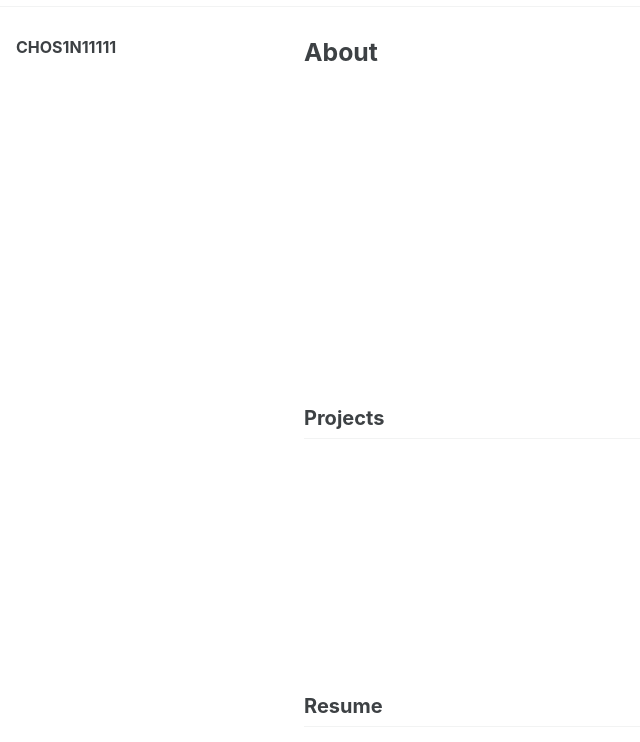
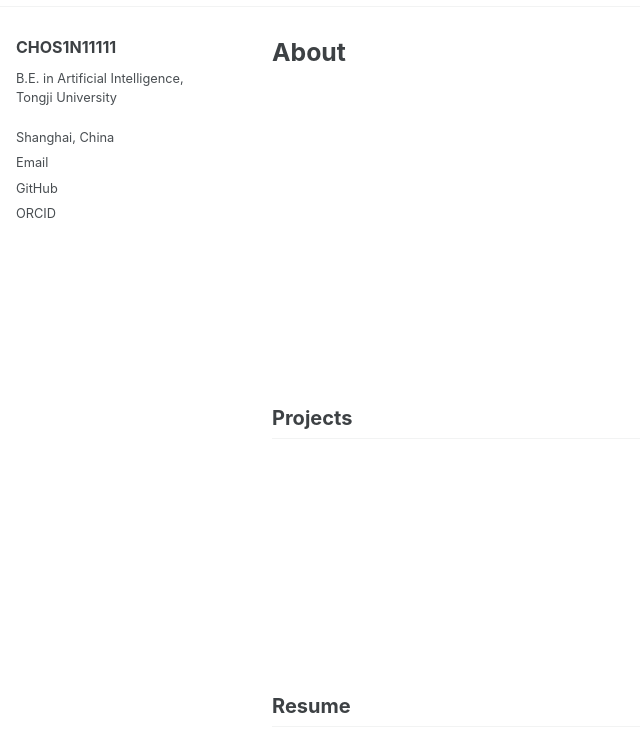
Before and after one commit to CHOS1N11111/chos1n11111.github.io, a plain HTML site: page index.html in a window 1280 px wide. Shown: the part 58-800 px from the top of the page, without its empty margins (0-640 px from the left). Drawn offline with Linux system fonts and the light colour scheme.

Commit message:
feat: add profile details

```diff
--- a/index.html
+++ b/index.html
@@ -39,7 +39,19 @@
       <aside class="profile-sidebar" aria-label="Personal profile">
         <p class="profile-name">CHOS1N11111</p>
         <div class="profile-content">
-          <!-- Personal introduction and profile links will go here. -->
+          <p class="profile-bio">B.E. in Artificial Intelligence, Tongji University</p>
+          <ul class="profile-details">
+            <li>Shanghai, China</li>
+            <li>
+              <a href="mailto:zhuzenan02@gmail.com" aria-label="Email zhuzenan02@gmail.com">Email</a>
+            </li>
+            <li>
+              <a href="https://github.com/CHOS1N11111" target="_blank" rel="noopener noreferrer">GitHub</a>
+            </li>
+            <li>
+              <a href="https://orcid.org/0009-0003-7449-8825" target="_blank" rel="noopener noreferrer">ORCID</a>
+            </li>
+          </ul>
         </div>
       </aside>
 
--- a/style.css
+++ b/style.css
@@ -158,7 +158,33 @@ a:focus-visible {
 }
 
 .profile-content {
-  min-height: 4rem;
+  font-size: 0.8rem;
+  line-height: 1.5;
+}
+
+.profile-bio {
+  margin: 0 0 1.25rem;
+}
+
+.profile-details {
+  margin: 0;
+  padding: 0;
+  list-style: none;
+}
+
+.profile-details li {
+  margin-bottom: 0.4rem;
+}
+
+.profile-details a {
+  color: var(--text);
+  text-decoration: none;
+}
+
+.profile-details a:hover,
+.profile-details a:focus-visible {
+  color: var(--link-hover);
+  text-decoration: underline;
 }
 
 .page-content {
@@ -208,7 +234,7 @@ h2 {
 @media (min-width: 64rem) {
   .page {
     display: grid;
-    grid-template-columns: 14rem minmax(0, 1fr);
+    grid-template-columns: 12rem minmax(0, 1fr);
     gap: 4rem;
   }
 
```
